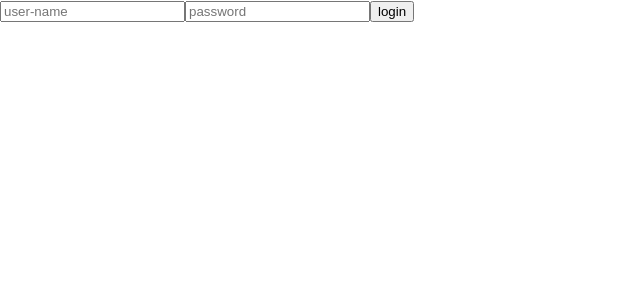
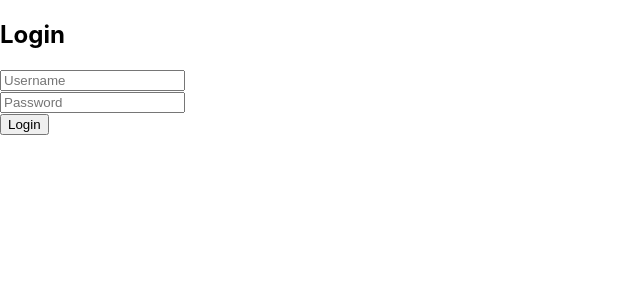
Before and after one commit to LakshmiSowmya04/santa, a React (Create React App) app: page / in a window 1280 px wide. Shown: the top 300 px of the page, without its empty margins (0-640 px from the left). Built offline with nearby package versions, Linux system fonts and the light colour scheme.

Commit message:
Update Login.jsx

```diff
--- a/src/components/Login.jsx
+++ b/src/components/Login.jsx
@@ -1,16 +1,52 @@
-import react from 'react';
+import React, { useState } from 'react';
 import './login.css';
 
-function Login(){
-    return(
-        <>
-            <div className='login'>
-                <input type="text" placeholder='user-name' />
-                <input type="text" placeholder='password' />
-                <button>login</button>
-            </div>
-        </>
+function Login() {
+    const [formData, setFormData] = useState({ username: '', password: '' });
+    const [error, setError] = useState('');
+
+    const handleChange = (e) => {
+        const { name, value } = e.target;
+        setFormData({ ...formData, [name]: value });
+    };
+
+    const handleSubmit = (e) => {
+        e.preventDefault();
+        if (!formData.username || !formData.password) {
+            setError('Both fields are required.');
+            return;
+        }
+        setError('');
+        console.log('Login submitted:', formData);
+    };
+
+    return (
+        <div className="login-container">
+            <form className="login-form" onSubmit={handleSubmit}>
+                <h2>Login</h2>
+                {error && <p className="error">{error}</p>}
+                <div className="form-group">
+                    <input
+                        type="text"
+                        name="username"
+                        placeholder="Username"
+                        value={formData.username}
+                        onChange={handleChange}
+                    />
+                </div>
+                <div className="form-group">
+                    <input
+                        type="password"
+                        name="password"
+                        placeholder="Password"
+                        value={formData.password}
+                        onChange={handleChange}
+                    />
+                </div>
+                <button type="submit" className="login-button">Login</button>
+            </form>
+        </div>
     );
 }
 
-export default Login ;
+export default Login;
```
